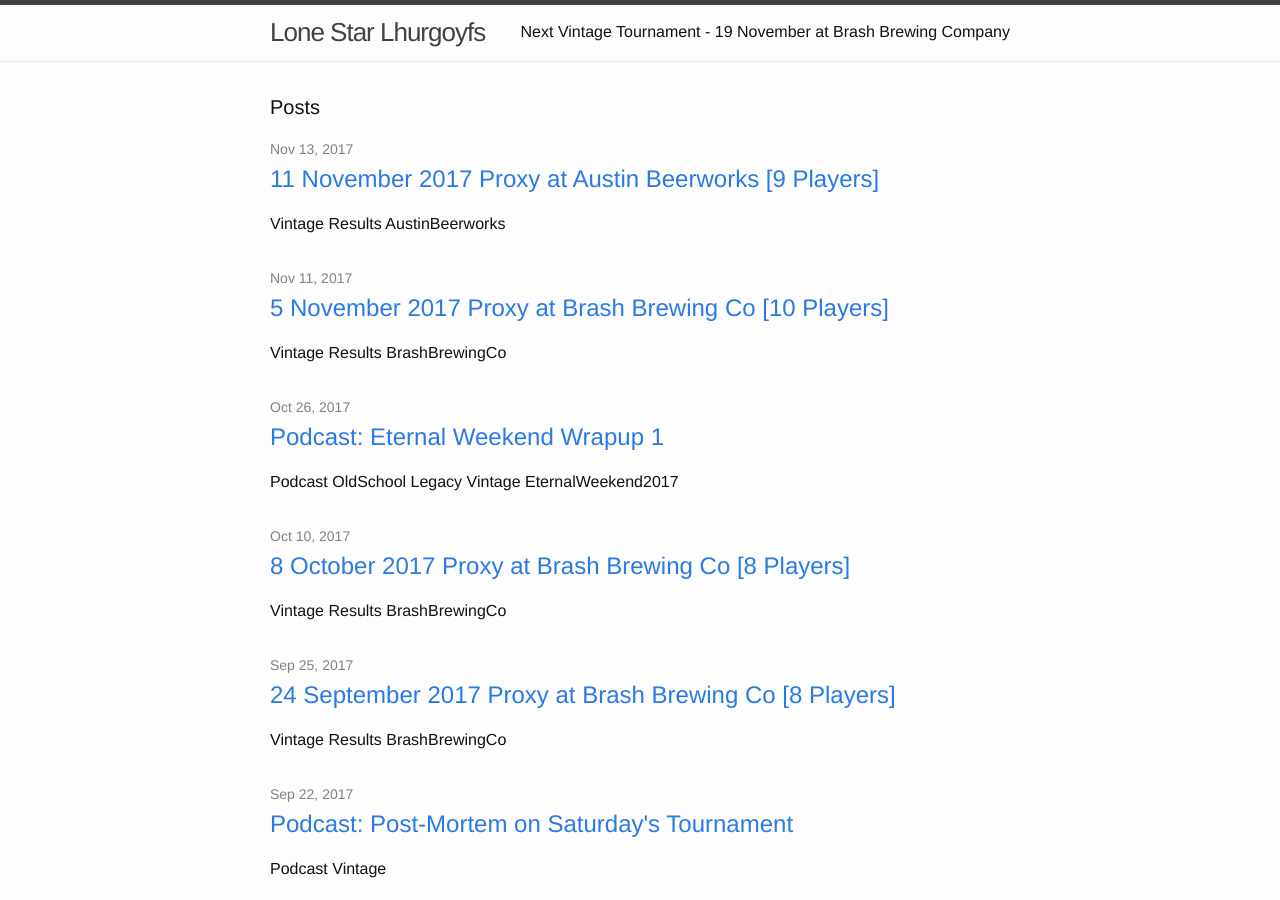
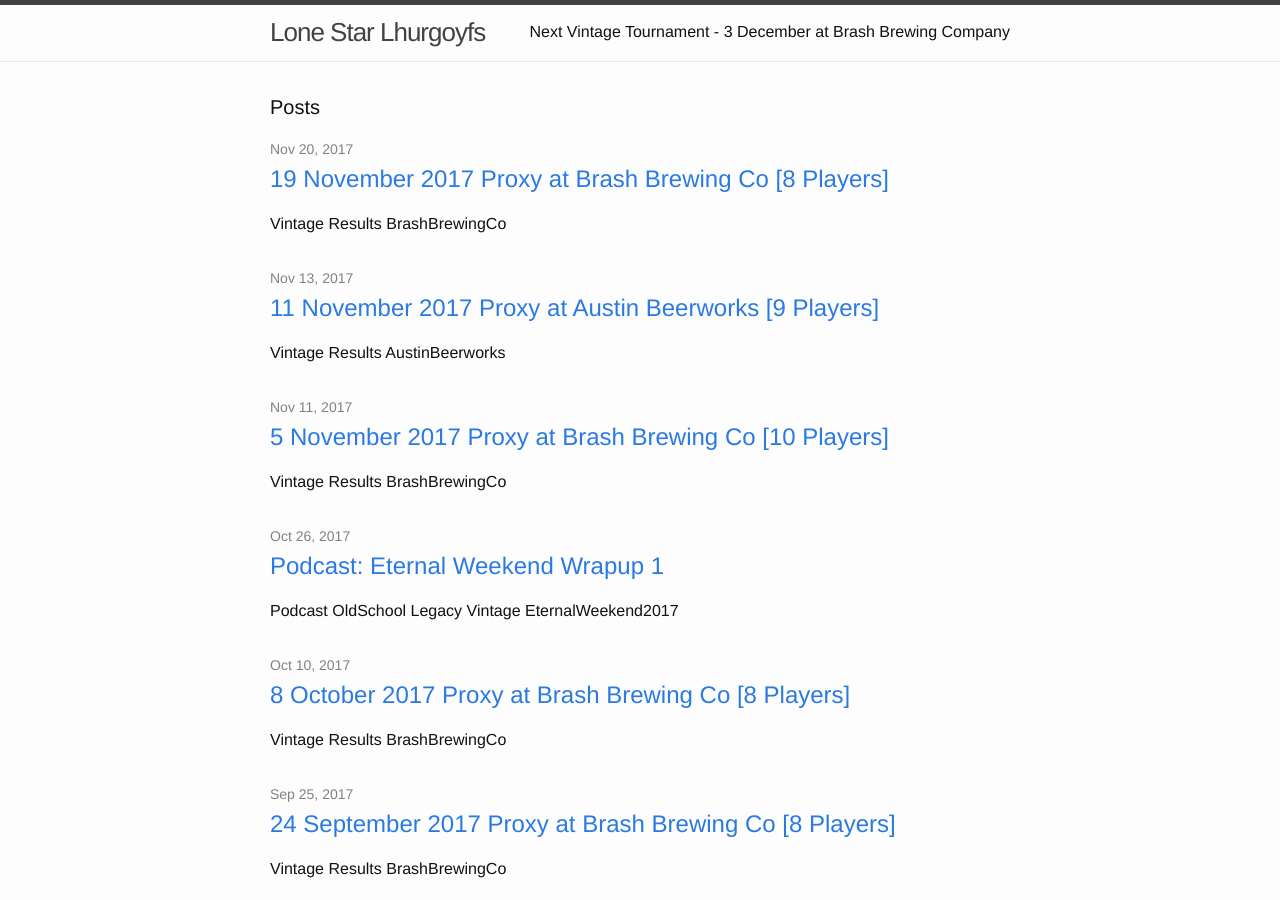
Before and after one commit to LoneStarLhurgoyfs/lonestarlhurgoyfs.github.io, a Jekyll site: the page built from index.md, in a window 1280 px wide and 900 px high. Built offline with Jekyll 4.4.1, drawn with Linux system fonts in a browser that asks for light colours; part of the change alters nothing that is shown.

Commit message:
19 November results

```diff
--- /dev/null
+++ b/_posts/2017-11-19-19-November-2017-Results.markdown
@@ -0,0 +1,72 @@
+---
+layout: post
+title:  "19 November 2017 Proxy at Brash Brewing Co [8 Players]"
+excerpt: "8 players competed in Vintage at Brash Brewing Co today. Check out the results!"
+date:   2017-11-19 19:12:00 -0600
+categories: Vintage Results BrashBrewingCo
+---
+
+![](https://images.lonestarlhurgoyfs.com/2017-11-19/1.jpg)
+Elijah told me I had to open the report with this picture.
+
+[Link to annoucement post](http://themanadrain.com/topic/1601/11-19-17-houston-tx-100-proxy-vintage-brash-brewing-co)
+
+[Discuss this post on The Mana Drain](http://themanadrain.com/topic/1609/19-november-2017-proxy-vintage-brash-brewing-co-8-players)
+
+[TCDecks Link](http://www.tcdecks.net/deck.php?id=25632)
+
+Standings:
+![](https://images.lonestarlhurgoyfs.com/2017-11-19/standings.jpg)
+
+1. Nick Patniyot - [Lab Man Oath](https://images.lonestarlhurgoyfs.com/2017-11-19/deck-1.jpg)
+2. Ben Kendrick - [Baral Storm](https://images.lonestarlhurgoyfs.com/2017-11-19/deck-2.jpg)
+3. Elijah Henly - [InfernOath](https://images.lonestarlhurgoyfs.com/2017-11-19/deck-3.jpg)
+4. Sean Liu - [UR Delver](https://images.lonestarlhurgoyfs.com/2017-11-19/deck-4.jpg)
+5. Will Miertschin - [UR Wlder](https://images.lonestarlhurgoyfs.com/2017-11-19/deck-5.jpg)
+6. Tim Everett - [Merfolk](https://images.lonestarlhurgoyfs.com/2017-11-19/deck-6.jpg)
+7. Sam Craven - [5C Staxx](https://images.lonestarlhurgoyfs.com/2017-11-19/deck-7.jpg)
+8. Dr. Patrick Brenna - [TezzErayo](https://images.lonestarlhurgoyfs.com/2017-11-19/deck-8.jpg)
+
+
+
+
+![](https://images.lonestarlhurgoyfs.com/2017-11-19/2.jpg)
+When you get there so early that only the bartender is there. Seems good.
+
+![](https://images.lonestarlhurgoyfs.com/2017-11-19/3.jpg)
+Brash is assembling a contraption.
+
+![](https://images.lonestarlhurgoyfs.com/2017-11-19/4.jpg)
+![](https://images.lonestarlhurgoyfs.com/2017-11-19/5.jpg)
+![](https://images.lonestarlhurgoyfs.com/2017-11-19/6.jpg)
+Sam's nomination for the worst card played today.
+
+![](https://images.lonestarlhurgoyfs.com/2017-11-19/7.jpg)
+![](https://images.lonestarlhurgoyfs.com/2017-11-19/8.jpg)
+![](https://images.lonestarlhurgoyfs.com/2017-11-19/9.jpg)
+Elijah, who does not play Mindslaver in his deck, Mindslavers Will.
+
+![](https://images.lonestarlhurgoyfs.com/2017-11-19/10.jpg)
+![](https://images.lonestarlhurgoyfs.com/2017-11-19/11.jpg)
+Played your entire hand on turn one? Cool, I'll Powder Keg away all but the Top.
+
+![](https://images.lonestarlhurgoyfs.com/2017-11-19/12.jpg)
+![](https://images.lonestarlhurgoyfs.com/2017-11-19/13.jpg)
+![](https://images.lonestarlhurgoyfs.com/2017-11-19/14.jpg)
+![](https://images.lonestarlhurgoyfs.com/2017-11-19/15.jpg)
+Patrick is unsure of what to do...
+
+![](https://images.lonestarlhurgoyfs.com/2017-11-19/16.jpg)
+So he swings with 25 power of artifacts.
+
+![](https://images.lonestarlhurgoyfs.com/2017-11-19/17.jpg)
+![](https://images.lonestarlhurgoyfs.com/2017-11-19/18.jpg)
+![](https://images.lonestarlhurgoyfs.com/2017-11-19/19.jpg)
+Nick takes home the mat for the first time. He immediately added his decorations.
+
+**And now for the best part of the report, the dog pics:**
+
+![](https://images.lonestarlhurgoyfs.com/2017-11-19/20.jpg)
+![](https://images.lonestarlhurgoyfs.com/2017-11-19/21.jpg)
+![](https://images.lonestarlhurgoyfs.com/2017-11-19/22.jpg)
+![](https://images.lonestarlhurgoyfs.com/2017-11-19/23.jpg)
--- a/nextTournament.md
+++ b/nextTournament.md
@@ -1,12 +1,12 @@
 ---
 layout: page
-title: "Next Vintage Tournament - 19 November at Brash Brewing Company"
+title: "Next Vintage Tournament - 3 December at Brash Brewing Company"
 permalink: /nextVintageTournament/
 ---
 
 ![BRASH](https://images.lonestarlhurgoyfs.com/brash/brashman_with_cards.jpg)
 
-Date: November 19, 2017
+Date: December 3, 2017
 Location: [Brash Brewing Company](https://www.facebook.com/Brash-brewing-company-229796680431006/)  508 W Crosstimbers Rd, Houston, TX 77018 [[MAP]](https://goo.gl/maps/JbUmv9nZm1B2)
 Registration Time: 12:30 PM
 Event Begins: 1:00 PM
```
